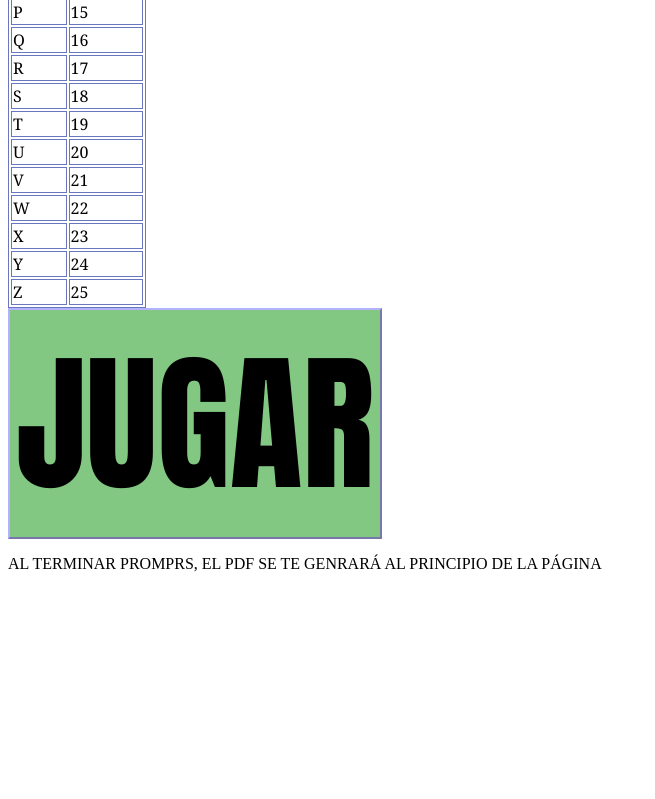
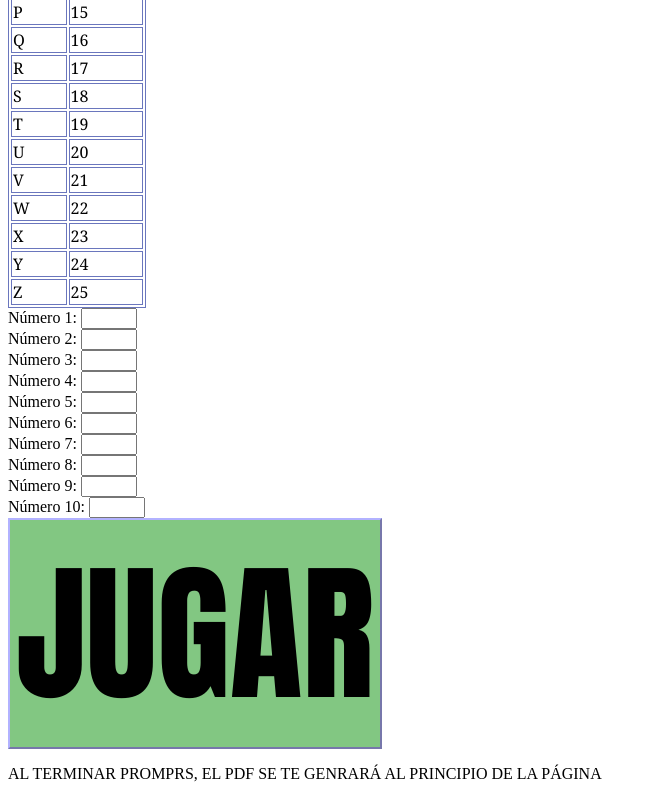
Before and after one commit to Ronaldominero/Ronaldominero.github.io, a plain HTML site: page parcial3/examen_practico_parcial3.html in a window 1280 px wide. Shown: the part 1044-1843 px from the top of the page, without its empty margins (0-655 px from the left). Before the commit the page ends 1633 px from the top, so only its background shows below. Drawn offline with Linux system fonts and the light colour scheme; a script that the page names is missing.

Commit message:
Update examen_practico_parcial3.html

```diff
--- a/parcial3/examen_practico_parcial3.html
+++ b/parcial3/examen_practico_parcial3.html
@@ -58,8 +58,8 @@
 
         for(i = 1; i < 11; i++){
             do{
-                numero = prompt('Escriba un número, la cantidad de números que lleva es: ' + i);
-                numero = parseInt(numero);
+                var numero = parseInt(document.getElementById('numero' + i).value);
+
             }while(numero < 0 || numero > 25);
             numeros.push(numero);
         }
@@ -70,6 +70,7 @@
             var letra = abcdario[numeros[i]];
             palabra+=letra
         }
+
 
 var doc = new jsPDF();
 doc.setFontSize(22);
@@ -85,6 +86,7 @@ doc.text(20, 30, palabra);
 var string = doc.output('datauristring');
 
 $('iframe').attr('src', string);
+return false;
 
         }
 
@@ -94,7 +96,7 @@ $('iframe').attr('src', string);
 
 
 <h1 style="font-family: Impact, Haettenschweiler, 'Arial Narrow Bold', sans-serif; color: rgb(90, 231, 109);">¡JUEGO DE LA PALABRA!</h1>
-<p style="font-family: 'Lucida Sans', 'Lucida Sans Regular', 'Lucida Grande', 'Lucida Sans Unicode', Geneva, Verdana, sans-serif; color: rgb(122, 122, 255);">Al presionar JUGAR se te pondrán prompts en la pantalla que te solicitarn números del 1 al 10, cada número que pongas equivale a una letra del abacedario, <strong>NOTA:</strong> estan ordenadas alfabéticamente y numéricamente, puedes armar la palabra que tu desees (10 letras) :D</p>
+<p style="font-family: 'Lucida Sans', 'Lucida Sans Regular', 'Lucida Grande', 'Lucida Sans Unicode', Geneva, Verdana, sans-serif; color: rgb(122, 122, 255);">Al presionar JUGAR se te pondrán prompts en la pantalla que te solicitarn números del 1 al 10, cada número que pongas equivale a una letra del abacedario, <strong>NOTA:</strong> estan ordenadas alfabéticamente y numéricamente, puedes armar la palabra que tu desees (máximo 10 letras) :D</p>
 <p>En esta tabla se te dejaran las letras y sus números :D</p>
 <table>
     <tr>
@@ -208,7 +210,49 @@ $('iframe').attr('src', string);
 
 
 </table>
-<button onclick="pal()">JUGAR</button>
+<form id="numerosForm">
+    <div>
+        <label for="numero1">Número 1:</label>
+        <input type="number" id="numero1" name="numero1" min="0" max="25" required>
+    </div>
+    <div>
+        <label for="numero2">Número 2:</label>
+        <input type="number" id="numero2" name="numero2" min="0" max="25" required>
+    </div>
+    <div>
+        <label for="numero3">Número 3:</label>
+        <input type="number" id="numero3" name="numero3" min="0" max="25" required>
+    </div>
+    <div>
+        <label for="numero4">Número 4:</label>
+        <input type="number" id="numero4" name="numero4" min="0" max="25" required>
+    </div>
+    <div>
+        <label for="numero5">Número 5:</label>
+        <input type="number" id="numero5" name="numero5" min="0" max="25" required>
+    </div>
+    <div>
+        <label for="numero6">Número 6:</label>
+        <input type="number" id="numero6" name="numero6" min="0" max="25" required>
+    </div>
+    <div>
+        <label for="numero7">Número 7:</label>
+        <input type="number" id="numero7" name="numero7" min="0" max="25" required>
+    </div>
+    <div>
+        <label for="numero8">Número 8:</label>
+        <input type="number" id="numero8" name="numero8" min="0" max="25" required>
+    </div>
+    <div>
+        <label for="numero9">Número 9:</label>
+        <input type="number" id="numero9" name="numero9" min="0" max="25" required>
+    </div>
+    <div>
+        <label for="numero10">Número 10:</label>
+        <input type="number" id="numero10" name="numero10" min="0" max="25" required>
+    </div>
+    <button onclick="return pal()">JUGAR</button>
+</form>
 <p>AL TERMINAR PROMPRS, EL PDF SE TE GENRARÁ AL PRINCIPIO DE LA PÁGINA</p>
 </body>
 </html>
```
